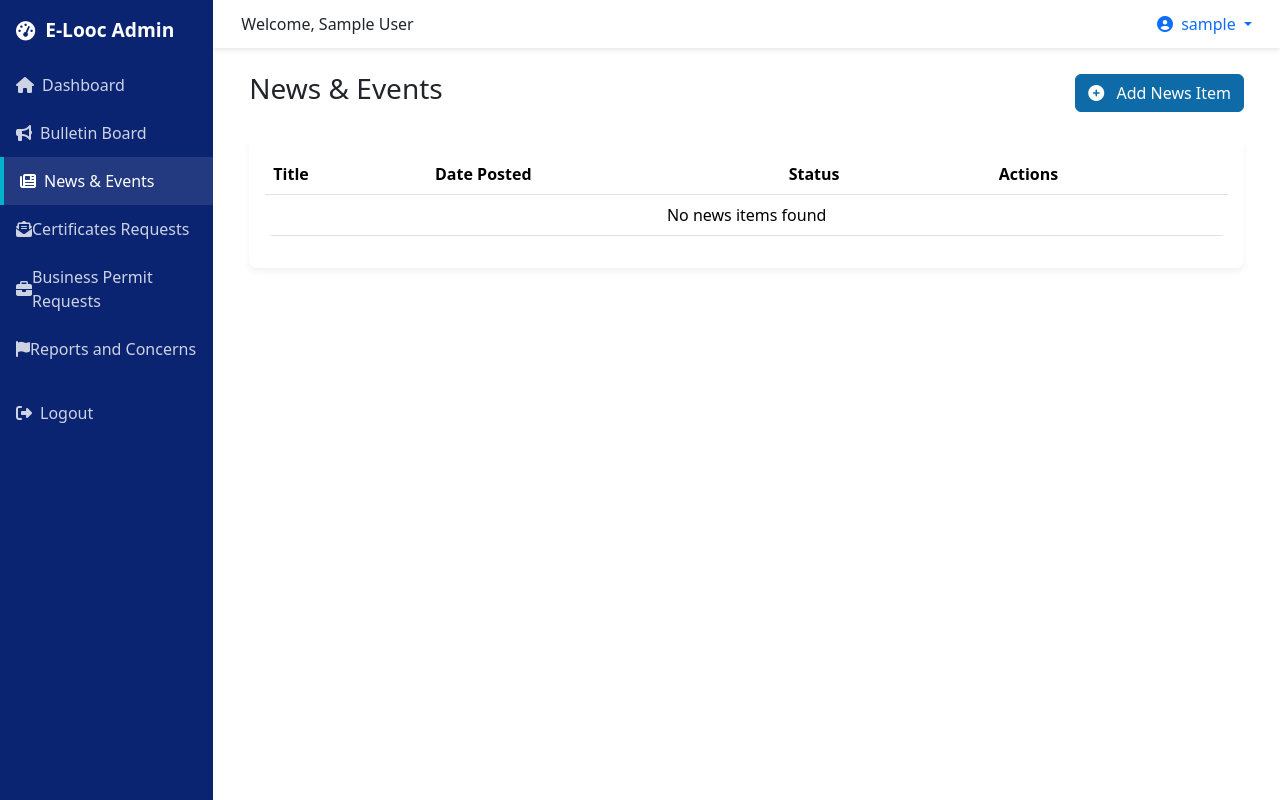
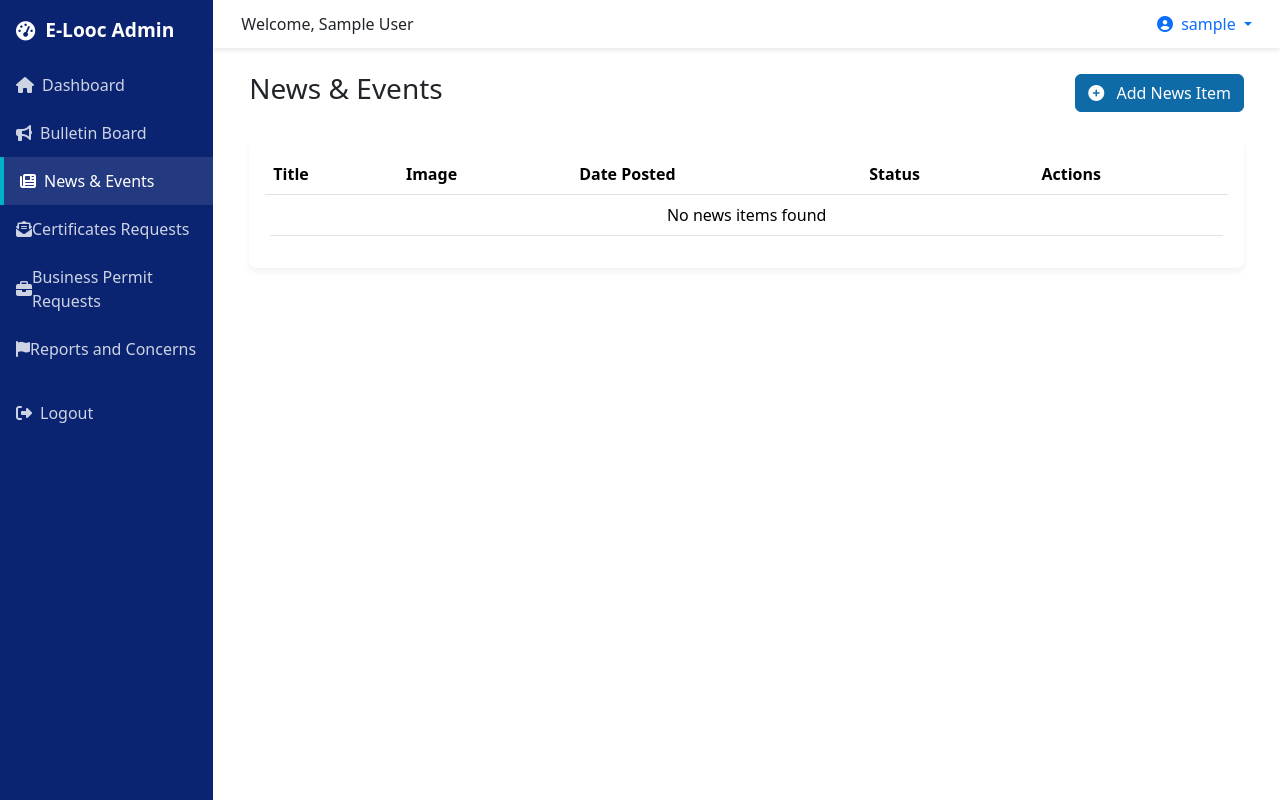
Before and after one commit to 0-iQpy/E-Looc, a Flask app: page /admin/news in a window 1280 px wide. Run offline with Flask 3, Linux system fonts and the light colour scheme; the visitor is signed in with stand-in values (Sample User, id 1); data that the repository does not hold is empty; parts of the project's set-up code (start-up, migrations or seed data) failed here and were passed over.

Commit message:
Add image upload functionality for bulletins and news/events
This commit implements the ability to upload a single image (JPEG, PNG) per bulletin post or news/events post via the admin interface.

Key changes include:
- Updated 'bulletin_posts' and 'news_posts' Supabase tables to include an 'image_url' field (manual migration).
- Created Supabase Storage buckets 'bulletin-images' and 'news-and-events-images' (manual setup).
- Modified 'api/main.py':
    - Added helper functions to upload images to and delete images from Supabase Storage.
    - Updated CRUD functions for bulletins and news to handle image processing:
        - Create: Upload image and store URL.
        - Edit: Allow changing or removing an image (deletes old image from storage if replaced/removed).
        - Delete: Remove associated image from storage.
    - Ensured 'image_url' is fetched with post data.
- Updated Admin HTML Templates:
    - 'create.html' and 'edit.html' for bulletins and news:
        - Added file input fields.
        - Set form enctype to 'multipart/form-data'.
        - Edit forms display current image and allow removal.
    - 'index.html' for bulletins and news:
        - Display image thumbnails in the posts list.
- Updated 'home.html' to display uploaded images for bulletin and news posts.

```diff
--- a/api/main.py
+++ b/api/main.py
@@ -9,11 +9,13 @@ from flask_login import (
     current_user,
 )
 from werkzeug.security import generate_password_hash, check_password_hash
+from werkzeug.utils import secure_filename
 from datetime import datetime
 import pytz
 from dateutil import parser
 from dotenv import load_dotenv
 from supabase import create_client, Client
+import time
 
 # Load environment variables from .env file
 load_dotenv()
@@ -39,6 +41,59 @@ login_manager.login_view = "admin_login"
 def get_manila_time():
     manila_tz = pytz.timezone("Asia/Manila")
     return datetime.now(manila_tz)
+
+# Helper function to upload image to Supabase Storage
+def upload_to_supabase_storage(file, bucket_name):
+    if not file or not file.filename:
+        app.logger.info("upload_to_supabase_storage: No file or filename provided.")
+        return None
+
+    try:
+        # Corrected f-string:
+        filename = f"{int(time.time())}_{secure_filename(file.filename)}"
+
+        app.logger.info(f"Attempting to upload {filename} to bucket {bucket_name}")
+
+        # Perform the upload
+        supabase.storage.from_(bucket_name).upload(
+            path=filename,
+            file=file.read(), # file.read() is important to get bytes
+            file_options={"content-type": file.content_type}
+        )
+
+        # If no exception was raised, the upload is successful.
+        # Get the public URL using the Supabase client's method.
+        public_url = supabase.storage.from_(bucket_name).get_public_url(filename)
+        app.logger.info(f"Successfully uploaded {filename} to {bucket_name}. Public URL: {public_url}")
+        return public_url
+
+    except Exception as e:
+        app.logger.error(f"Error uploading {file.filename if file else 'unknown file'} to {bucket_name}: {type(e).__name__} - {str(e)}")
+        return None
+
+# Helper function to delete image from Supabase Storage
+def delete_from_supabase_storage(image_url, bucket_name):
+    if not image_url:
+        return False
+    try:
+        # Extract filename from URL
+        filename = image_url.split(f"{bucket_name}/")[-1]
+        if not filename:
+            return False
+        response = supabase.storage.from_(bucket_name).remove([filename])
+        if response.status_code == 200 and response.json(): # Check if deletion was successful
+             # Check if the first item in the response list (if any) indicates success
+            if response.json()[0].get('message') == 'Successfully removed':
+                return True
+            else:
+                app.logger.error(f"Supabase delete error response: {response.json()}")
+                return False
+        else:
+            app.logger.error(f"Supabase delete error status {response.status_code}: {response.json()}")
+            return False
+    except Exception as e:
+        app.logger.error(f"Error deleting from Supabase: {e}")
+        return False
 
 class User(UserMixin):
     def __init__(self, id, username, password_hash, name, role):
@@ -74,7 +129,7 @@ def load_user(user_id):
 def index():
     bulletins_resp = (
         supabase.table("bulletin_posts")
-        .select("*")
+        .select("*, image_url")
         .eq("is_active", True)
         .order("date_posted", desc=True)
         .limit(8)
@@ -82,7 +137,7 @@ def index():
     )
     news_resp = (
         supabase.table("news_posts")
-        .select("*")
+        .select("*, image_url")
         .eq("is_active", True)
         .order("date_posted", desc=True)
         .limit(8)
@@ -159,7 +214,7 @@ def admin_dashboard():
 @app.route("/admin/bulletins")
 @login_required
 def admin_bulletins():
-    bulletins_resp = supabase.table("bulletin_posts").select("*").order("date_posted", desc=True).execute()
+    bulletins_resp = supabase.table("bulletin_posts").select("*, image_url").order("date_posted", desc=True).execute()
     bulletins = bulletins_resp.data or []
     return render_template("admin/bulletins/index.html", bulletins=bulletins)
 
@@ -171,6 +226,15 @@ def admin_create_bulletin():
         title = request.form.get("title")
         content = request.form.get("content")
         is_active = bool(request.form.get("is_active"))
+        image_file = request.files.get("image")
+        image_url = None
+
+        if image_file:
+            image_url = upload_to_supabase_storage(image_file, "bulletin-images")
+            if not image_url:
+                flash("Image upload failed. Please try again.", "danger")
+                return render_template("admin/bulletins/create.html")
+
 
         data = {
             "title": title,
@@ -178,6 +242,7 @@ def admin_create_bulletin():
             "is_active": is_active,
             "created_by": current_user.id,
             "date_posted": get_manila_time().isoformat(),
+            "image_url": image_url,
         }
 
         supabase.table("bulletin_posts").insert(data).execute()
@@ -191,7 +256,7 @@ def admin_create_bulletin():
 @app.route("/admin/bulletins/edit/<int:id>", methods=["GET", "POST"])
 @login_required
 def admin_edit_bulletin(id):
-    resp = supabase.table("bulletin_posts").select("*").eq("id", id).single().execute()
+    resp = supabase.table("bulletin_posts").select("*, image_url").eq("id", id).single().execute()
     bulletin = resp.data
 
     if not bulletin:
@@ -202,12 +267,29 @@ def admin_edit_bulletin(id):
         title = request.form.get("title")
         content = request.form.get("content")
         is_active = bool(request.form.get("is_active"))
+        image_file = request.files.get("image")
+        remove_image = request.form.get("remove_image") == "true"
+        old_image_url = bulletin.get("image_url")
 
         update_data = {
             "title": title,
             "content": content,
             "is_active": is_active,
         }
+
+        if remove_image:
+            if old_image_url:
+                delete_from_supabase_storage(old_image_url, "bulletin-images")
+            update_data["image_url"] = None
+        elif image_file:
+            if old_image_url:
+                delete_from_supabase_storage(old_image_url, "bulletin-images")
+            new_image_url = upload_to_supabase_storage(image_file, "bulletin-images")
+            if new_image_url:
+                update_data["image_url"] = new_image_url
+            else:
+                flash("Image upload failed. Please try again.", "danger")
+                return render_template("admin/bulletins/edit.html", bulletin=bulletin)
 
         supabase.table("bulletin_posts").update(update_data).eq("id", id).execute()
 
@@ -220,6 +302,13 @@ def admin_edit_bulletin(id):
 @app.route("/admin/bulletins/delete/<int:id>", methods=["POST"])
 @login_required
 def admin_delete_bulletin(id):
+    # Fetch the bulletin to get its image_url before deleting
+    resp = supabase.table("bulletin_posts").select("image_url").eq("id", id).single().execute()
+    bulletin_data = resp.data
+
+    if bulletin_data and bulletin_data.get("image_url"):
+        delete_from_supabase_storage(bulletin_data["image_url"], "bulletin-images")
+
     supabase.table("bulletin_posts").delete().eq("id", id).execute()
     flash("Bulletin deleted successfully!", "success")
     return redirect(url_for("admin_bulletins"))
@@ -230,7 +319,7 @@ def admin_delete_bulletin(id):
 @app.route("/admin/news")
 @login_required
 def admin_news():
-    news_resp = supabase.table("news_posts").select("*").order("date_posted", desc=True).execute()
+    news_resp = supabase.table("news_posts").select("*, image_url").order("date_posted", desc=True).execute()
     news_items = news_resp.data or []
     return render_template("admin/news/index.html", news_items=news_items)
 
@@ -242,6 +331,14 @@ def admin_create_news():
         title = request.form.get("title")
         content = request.form.get("content")
         is_active = bool(request.form.get("is_active"))
+        image_file = request.files.get("image")
+        image_url = None
+
+        if image_file:
+            image_url = upload_to_supabase_storage(image_file, "news-and-events-images")
+            if not image_url:
+                flash("Image upload failed. Please try again.", "danger")
+                return render_template("admin/news/create.html")
 
         data = {
             "title": title,
@@ -249,6 +346,7 @@ def admin_create_news():
             "is_active": is_active,
             "created_by": current_user.id,
             "date_posted": get_manila_time().isoformat(),
+            "image_url": image_url,
         }
 
         supabase.table("news_posts").insert(data).execute()
@@ -262,7 +360,7 @@ def admin_create_news():
 @app.route("/admin/news/edit/<int:id>", methods=["GET", "POST"])
 @login_required
 def admin_edit_news(id):
-    resp = supabase.table("news_posts").select("*").eq("id", id).single().execute()
+    resp = supabase.table("news_posts").select("*, image_url").eq("id", id).single().execute()
     news = resp.data
 
     if not news:
@@ -273,12 +371,29 @@ def admin_edit_news(id):
         title = request.form.get("title")
         content = request.form.get("content")
         is_active = bool(request.form.get("is_active"))
+        image_file = request.files.get("image")
+        remove_image = request.form.get("remove_image") == "true"
+        old_image_url = news.get("image_url")
 
         update_data = {
             "title": title,
             "content": content,
             "is_active": is_active,
         }
+
+        if remove_image:
+            if old_image_url:
+                delete_from_supabase_storage(old_image_url, "news-and-events-images")
+            update_data["image_url"] = None
+        elif image_file:
+            if old_image_url:
+                delete_from_supabase_storage(old_image_url, "news-and-events-images")
+            new_image_url = upload_to_supabase_storage(image_file, "news-and-events-images")
+            if new_image_url:
+                update_data["image_url"] = new_image_url
+            else:
+                flash("Image upload failed. Please try again.", "danger")
+                return render_template("admin/news/edit.html", news=news)
 
         supabase.table("news_posts").update(update_data).eq("id", id).execute()
 
@@ -291,6 +406,13 @@ def admin_edit_news(id):
 @app.route("/admin/news/delete/<int:id>", methods=["POST"])
 @login_required
 def admin_delete_news(id):
+    # Fetch the news item to get its image_url before deleting
+    resp = supabase.table("news_posts").select("image_url").eq("id", id).single().execute()
+    news_data = resp.data
+
+    if news_data and news_data.get("image_url"):
+        delete_from_supabase_storage(news_data["image_url"], "news-and-events-images")
+
     supabase.table("news_posts").delete().eq("id", id).execute()
     flash("News item deleted successfully!", "success")
     return redirect(url_for("admin_news"))
--- a/api/templates/admin/news/index.html
+++ b/api/templates/admin/news/index.html
@@ -1,5 +1,5 @@
 {% extends "admin/layout.html" %}
-{% block title %}Bulletin Board - E-Looc Admin{% endblock %}
+{% block title %}News & Events - E-Looc Admin{% endblock %}
 {% block content %}
 <div class="container-fluid">
   <div class="d-flex justify-content-between align-items-center mb-4">
@@ -15,6 +15,7 @@
           <thead>
             <tr>
               <th>Title</th>
+              <th>Image</th>
               <th>Date Posted</th>
               <th>Status</th>
               <th>Actions</th>
@@ -24,6 +25,13 @@
             {% for news_item in news_items %}
             <tr>
               <td>{{ news_item.title }}</td>
+              <td>
+                {% if news_item.image_url %}
+                  <img src="{{ news_item.image_url }}" alt="News Image" style="width: 100px; height: auto;">
+                {% else %}
+                  No Image
+                {% endif %}
+              </td>
               <td><small><i class="far fa-calendar-alt"></i>
        {{ news_item.date_posted | datetimeformat }}</small>
 </td>
@@ -65,7 +73,7 @@
         </tr>
         {% else %}
         <tr>
-          <td colspan="4" class="text-center">No news items found</td>
+          <td colspan="5" class="text-center">No news items found</td>
         </tr>
         {% endfor %}
       </tbody>
--- a/api/templates/home.html
+++ b/api/templates/home.html
@@ -191,6 +191,9 @@
     <div class="bulletin-cards" id="bulletin-cards">
         {% for bulletin in bulletins %}
         <div class="card">
+            {% if bulletin.image_url %}
+                <img src="{{ bulletin.image_url }}" alt="{{ bulletin.title }} Image" style="width:100%; max-height:300px; object-fit: cover; margin-bottom: 10px;">
+            {% endif %}
             <h3>{{ bulletin.title }}</h3>
             <small><i class="far fa-calendar-alt"></i> {{ bulletin.date_posted | datetimeformat  }}
 </small>
@@ -205,6 +208,9 @@
     <div class="bulletin-cards">
         {% for news_item in news %}
         <div class="card">
+            {% if news_item.image_url %}
+                <img src="{{ news_item.image_url }}" alt="{{ news_item.title }} Image" style="width:100%; max-height:300px; object-fit: cover; margin-bottom: 10px;">
+            {% endif %}
             <h3>{{ news_item.title }}</h3>
             <small><i class="far fa-calendar-alt"></i> {{ news_item.date_posted | datetimeformat }}
 </small>
```
Also changed, not shown: api/templates/admin/bulletins/create.html (+11 -2 lines), api/templates/admin/bulletins/edit.html (+21 -2 lines), api/templates/admin/bulletins/index.html (+11 -3 lines).
